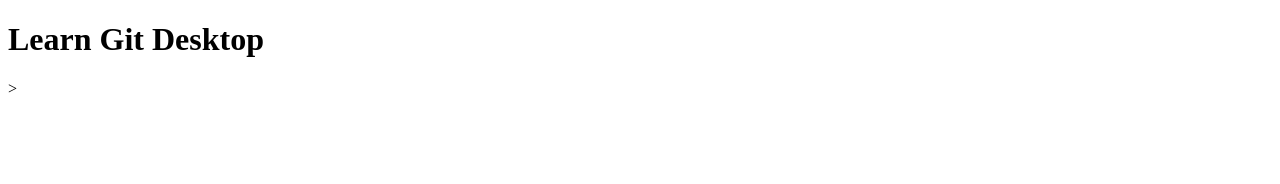
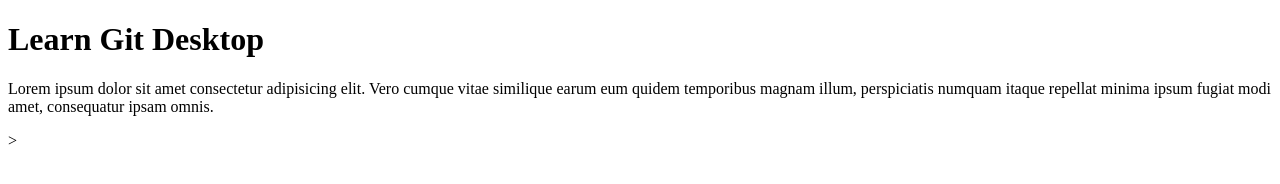
Before and after one commit to Javajj12/git_desktop, a plain HTML site: page index.html in a window 1280 px wide. Drawn offline with Linux system fonts and the light colour scheme.

Commit message:
Add text
Add some text

```diff
--- a/index.html
+++ b/index.html
@@ -10,5 +10,10 @@
 </head>
 <body>
     <h1>Learn Git Desktop</h1>
+    <p>Lorem ipsum dolor sit amet consectetur adipisicing elit.
+        Vero cumque vitae similique earum eum quidem temporibus
+         magnam illum, perspiciatis numquam itaque repellat minima
+         ipsum fugiat modi amet,
+         consequatur ipsam omnis.</p>
 </body>
 </html>>
```
